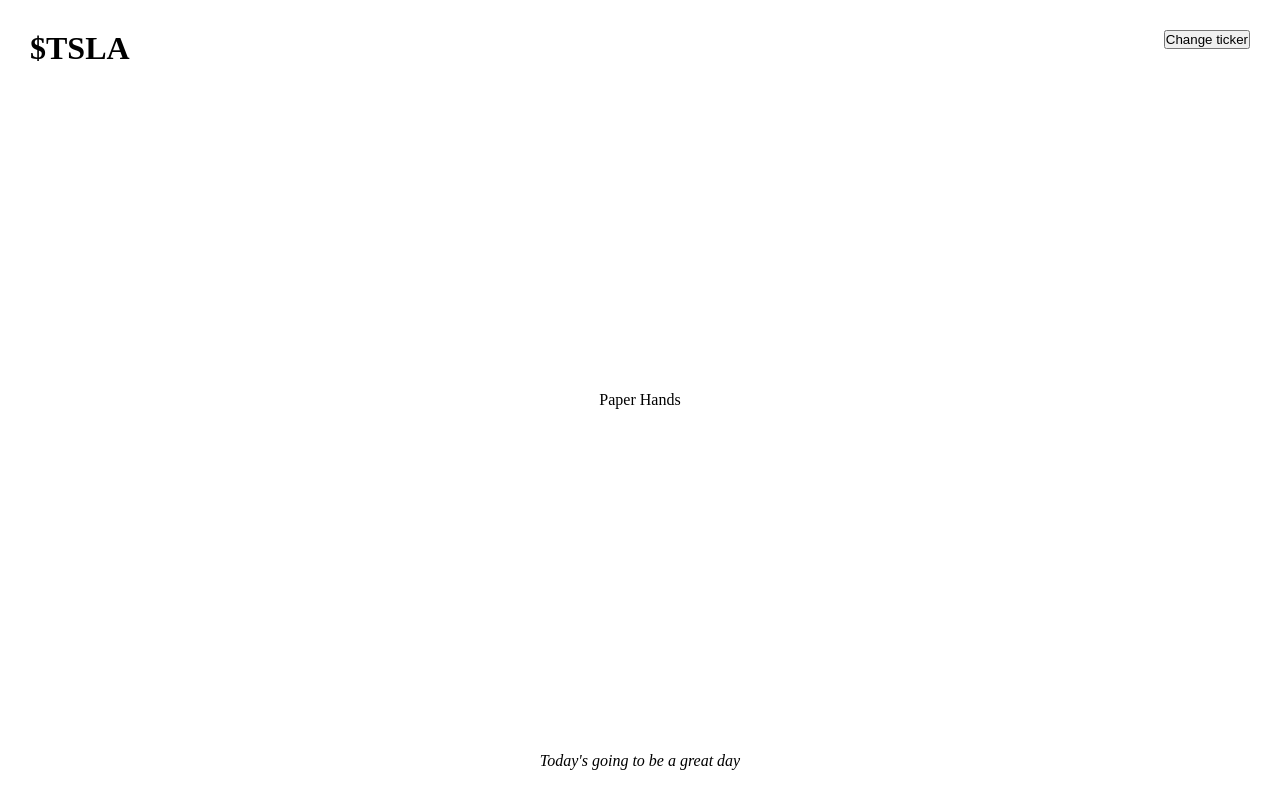
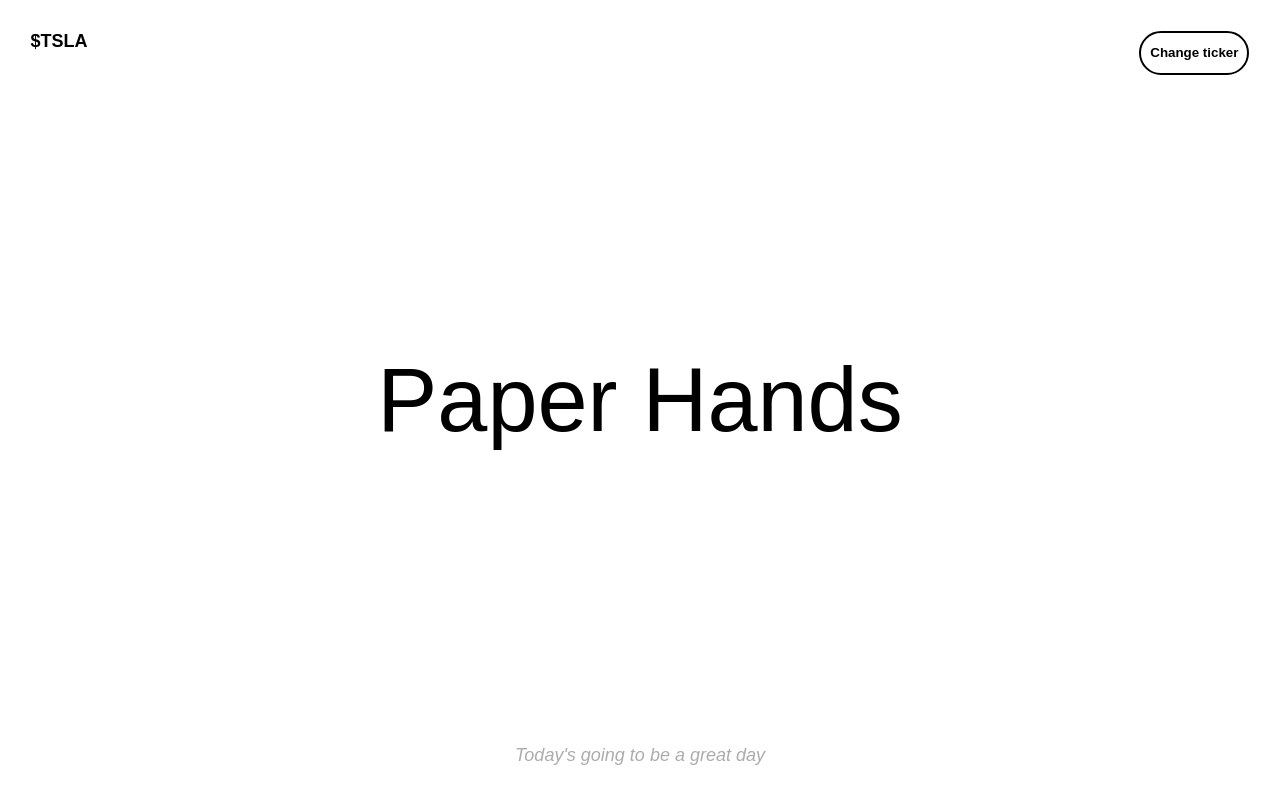
Before and after one commit to aynavbar/stonks, a Svelte app: page / in a window 1280 px wide. Built offline with nearby package versions, Linux system fonts and the light colour scheme.

Commit message:
style: adds base styles

```diff
--- a/src/App.svelte
+++ b/src/App.svelte
@@ -2,7 +2,7 @@
     <div class="ticker-container"><h1>$TSLA</h1></div>
     <div class="change-ticker-button-container"><button>Change ticker</button></div>
     <div><p class="sentiment-text" id="sentiment-text">Paper Hands</p></div>
-    <div class="mocking-text"><p><i>Today's going to be a great day</i></p></div>
+    <div class="mocking-text"><p class="secondary"><i>Today's going to be a great day</i></p></div>
 </main>
 
 <style>
@@ -15,25 +15,43 @@
     }
 
     .ticker-container, .change-ticker-button-container {
-        padding: 30px;
+        padding: 1.7rem;
         position: absolute;
         top: 0;
     }
 
     .ticker-container {
         left: 0;
+
+        h1 {
+            font-size: 1rem;
+        }
     }
 
     .change-ticker-button-container {
         right: 0;
+
+        button {
+            padding-inline: 0.5rem;
+            padding-block: 0.7rem;
+            border-radius: 2rem;
+            border: 0.13rem solid var(--fg);
+            background-color: transparent;
+            font-weight: 600;
+            cursor: pointer;
+        }
     }
 
     p {
-        padding-block: 20px;
+        padding-block: 1.1rem;
+    }
+
+    p.sentiment-text {
+        font-size: clamp(2rem, 8vw, 5rem);
     }
 
     .mocking-text {
         position: absolute;
-        bottom: 10px;
+        bottom: 0.8rem;
     }
 </style>
--- a/src/app.css
+++ b/src/app.css
@@ -1,5 +1,22 @@
+:root {
+    --bg: #ffffff;
+    --fg: #000000;
+    --sec: #acacac;
+    font-size: 18px;
+}
+
 * {
     margin: 0;
     padding: 0;
     box-sizing: border-box;
+    font-family: Arial, Helvetica, sans-serif;
+    background-color: var(--bg);
 }
+
+h1, p:not(.secondary), button {
+    color: var(--fg);
+}
+
+.secondary {
+    color: var(--sec)
+}
```
